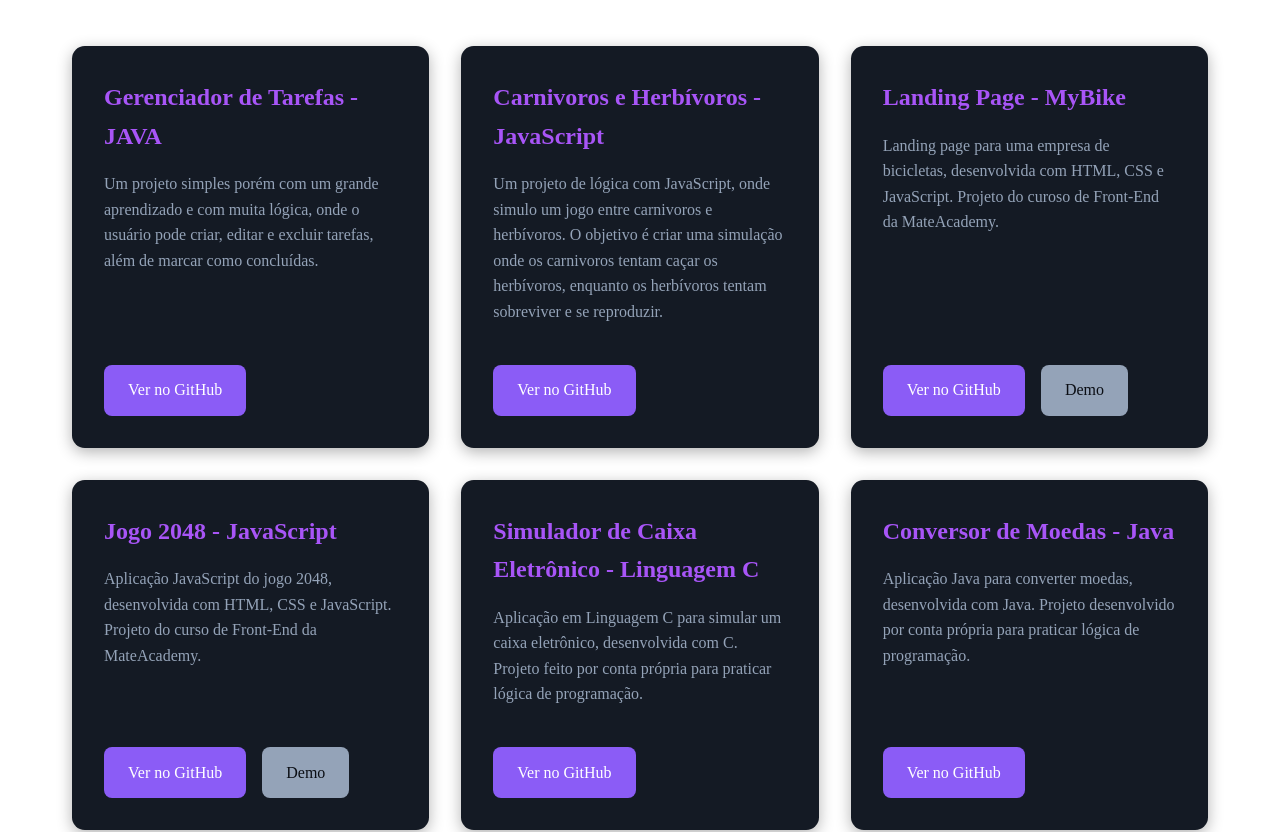
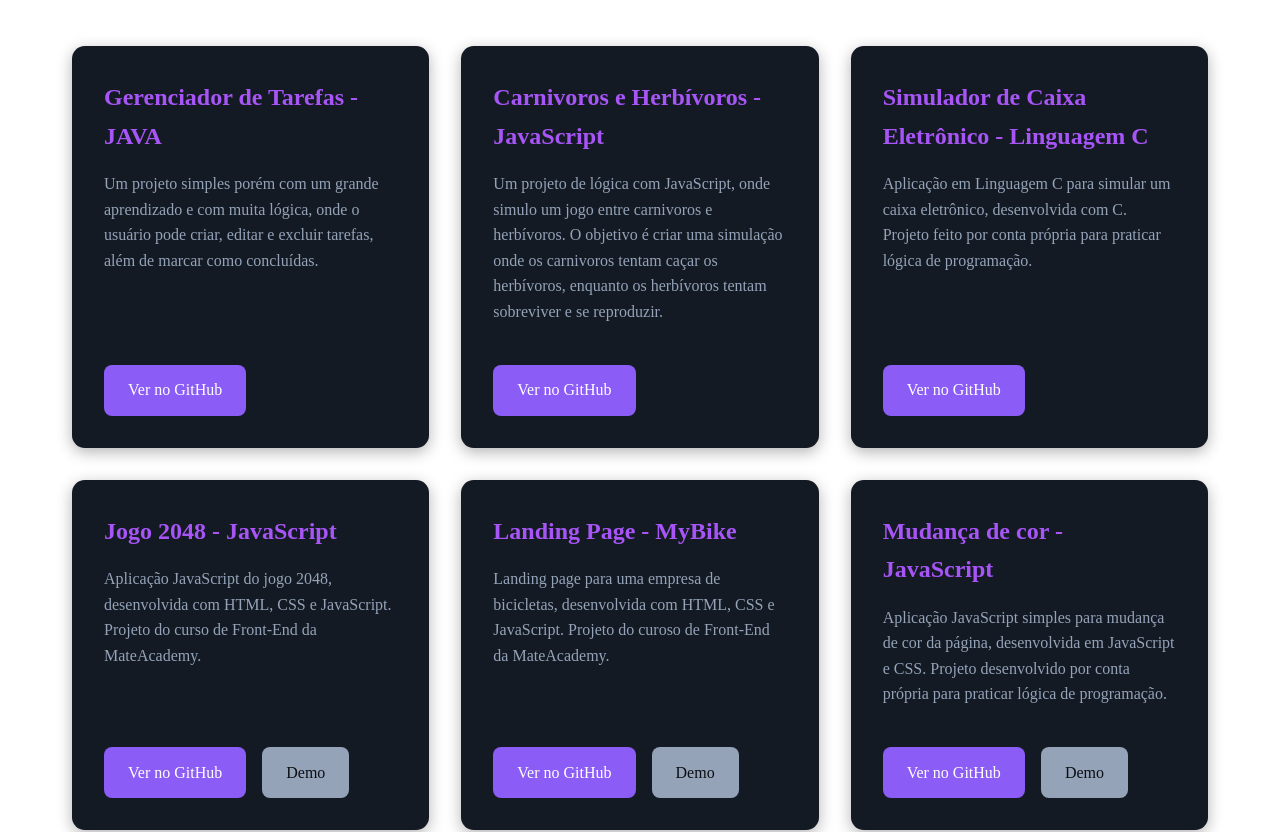
Before and after one commit to Lazarin123/samuel-portifolio, a React (Vite) app: page / in a window 1280 px wide. Shown: the part 1360-2192 px from the top of the page. Built offline with nearby package versions, Linux system fonts and the light colour scheme.

Commit message:
add project complete

```diff
--- a/src/components/Footer/Footer.jsx
+++ b/src/components/Footer/Footer.jsx
@@ -9,13 +9,30 @@ function Footer() {
     <footer className="footer">
       <div className="footer__content">
         <p className="footer__copyright">
-          &copy; {currentYear} - Desenvolvido por <span>Samuel Lazarin</span>.
+          &copy; {currentYear} - Desenvolvido por{" "}
+          <span>
+            <a
+              href="https://www.linkedin.com/in/samuel-lazarin/"
+              target="_blank"
+            >
+              Samuel Lazarin
+            </a>
+          </span>
+          .
         </p>
         <div className="footer__techs">
           <small>Construído com:</small>
           <div className="footer__badges">
             <span className="badge">React</span>
             <span className="badge">Sass</span>
+            <span className="badge">
+              <a
+                href="https://github.com/Lazarin123/samuel-portifolio"
+                target="_blank"
+              >
+                Code Project
+              </a>
+            </span>
           </div>
         </div>
       </div>
--- a/src/components/Navbar/Navbar.jsx
+++ b/src/components/Navbar/Navbar.jsx
@@ -12,14 +12,6 @@ function Navbar() {
       <ul className="navbar__links">
         <li>
           <a href="#home">Home</a>
-        </li>
-        <li>
-          <a
-            href="https://github.com/Lazarin123/samuel-portifolio"
-            target="_blank"
-          >
-            Code Project
-          </a>
         </li>
         <li>
           <a href="#about">Sobre Mim</a>
--- a/src/components/Projects/Projects.jsx
+++ b/src/components/Projects/Projects.jsx
@@ -1,44 +1,53 @@
-import React from 'react';
-import './_projects.scss';
+import React from "react";
+import "./_projects.scss";
 
 const projects = [
   {
     id: 1,
-    title: 'Gerenciador de Tarefas - JAVA',
-    description: 'Um projeto simples porém com um grande aprendizado e com muita lógica, onde o usuário pode criar, editar e excluir tarefas, além de marcar como concluídas.',
-    githubLink: 'https://github.com/Lazarin123/Gerenciado-de-Tarefas',
+    title: "Gerenciador de Tarefas - JAVA",
+    description:
+      "Um projeto simples porém com um grande aprendizado e com muita lógica, onde o usuário pode criar, editar e excluir tarefas, além de marcar como concluídas.",
+    githubLink: "https://github.com/Lazarin123/Gerenciado-de-Tarefas",
   },
   {
     id: 2,
-    title: 'Carnivoros e Herbívoros - JavaScript',
-    description: 'Um projeto de lógica com JavaScript, onde simulo um jogo entre carnivoros e herbívoros. O objetivo é criar uma simulação onde os carnivoros tentam caçar os herbívoros, enquanto os herbívoros tentam sobreviver e se reproduzir.',
-    githubLink: 'https://github.com/Lazarin123/js_herbivores_and_carnivores/tree/develop',
+    title: "Carnivoros e Herbívoros - JavaScript",
+    description:
+      "Um projeto de lógica com JavaScript, onde simulo um jogo entre carnivoros e herbívoros. O objetivo é criar uma simulação onde os carnivoros tentam caçar os herbívoros, enquanto os herbívoros tentam sobreviver e se reproduzir.",
+    githubLink:
+      "https://github.com/Lazarin123/js_herbivores_and_carnivores/tree/develop",
   },
   {
     id: 3,
-    title: 'Landing Page - MyBike',
-    description: 'Landing page para uma empresa de bicicletas, desenvolvida com HTML, CSS e JavaScript. Projeto do curoso de Front-End da MateAcademy.',
-    githubLink: 'https://github.com/Lazarin123/Landing-Page',
-    liveDemo: 'https://lazarin123.github.io/layout_landing-page/#',
+    title: "Simulador de Caixa Eletrônico - Linguagem C",
+    description:
+      "Aplicação em Linguagem C para simular um caixa eletrônico, desenvolvida com C. Projeto feito por conta própria para praticar lógica de programação.",
+    githubLink: "https://github.com/Lazarin123/Simulador-Caixa-Eletronico",
   },
   {
     id: 4,
-    title: 'Jogo 2048 - JavaScript',
-    description: 'Aplicação JavaScript do jogo 2048, desenvolvida com HTML, CSS e JavaScript. Projeto do curso de Front-End da MateAcademy.',
-    githubLink: 'https://github.com/Lazarin123/Projeto-Jogo-2048',
-    liveDemo: 'https://lazarin123.github.io/js_2048_game/',
+    title: "Jogo 2048 - JavaScript",
+    description:
+      "Aplicação JavaScript do jogo 2048, desenvolvida com HTML, CSS e JavaScript. Projeto do curso de Front-End da MateAcademy.",
+    githubLink: "https://github.com/Lazarin123/Projeto-Jogo-2048",
+    liveDemo: "https://lazarin123.github.io/js_2048_game/",
   },
   {
     id: 5,
-    title: 'Simulador de Caixa Eletrônico - Linguagem C',
-    description: 'Aplicação em Linguagem C para simular um caixa eletrônico, desenvolvida com C. Projeto feito por conta própria para praticar lógica de programação.',
-    githubLink: 'https://github.com/Lazarin123/Simulador-Caixa-Eletronico',
+    title: "Landing Page - MyBike",
+    description:
+      "Landing page para uma empresa de bicicletas, desenvolvida com HTML, CSS e JavaScript. Projeto do curoso de Front-End da MateAcademy.",
+    githubLink: "https://github.com/Lazarin123/Landing-Page",
+    liveDemo: "https://lazarin123.github.io/layout_landing-page/#",
   },
   {
     id: 6,
-    title: 'Conversor de Moedas - Java',
-    description: 'Aplicação Java para converter moedas, desenvolvida com Java. Projeto desenvolvido por conta própria para praticar lógica de programação.',
-    githubLink: 'https://github.com/Lazarin123/Conversor-de-moedas',
+    title: "Mudança de cor - JavaScript",
+    description:
+      "Aplicação JavaScript simples para mudança de cor da página, desenvolvida em JavaScript e CSS. Projeto desenvolvido por conta própria para praticar lógica de programação.",
+    githubLink:
+      "https://github.com/Lazarin123/Projeto-mudancas-de-cores?tab=readme-ov-file",
+    liveDemo: "https://lazarin123.github.io/Projeto-mudancas-de-cores/",
   },
 ];
 
@@ -47,16 +56,26 @@ function Projects() {
     <section id="projects" className="projects">
       <h2>Meus Projetos</h2>
       <div className="projects__grid">
-        {projects.map(project => (
+        {projects.map((project) => (
           <div key={project.id} className="project-card">
             <h3>{project.title}</h3>
             <p>{project.description}</p>
             <div className="project-card__actions">
-              <a href={project.githubLink} target="_blank" rel="noopener noreferrer" className="project-card__button">
+              <a
+                href={project.githubLink}
+                target="_blank"
+                rel="noopener noreferrer"
+                className="project-card__button"
+              >
                 Ver no GitHub
               </a>
               {project.liveDemo && (
-                <a href={project.liveDemo} target="_blank" rel="noopener noreferrer" className="project-card__button project-card__button--demo">
+                <a
+                  href={project.liveDemo}
+                  target="_blank"
+                  rel="noopener noreferrer"
+                  className="project-card__button project-card__button--demo"
+                >
                   Demo
                 </a>
               )}
```
